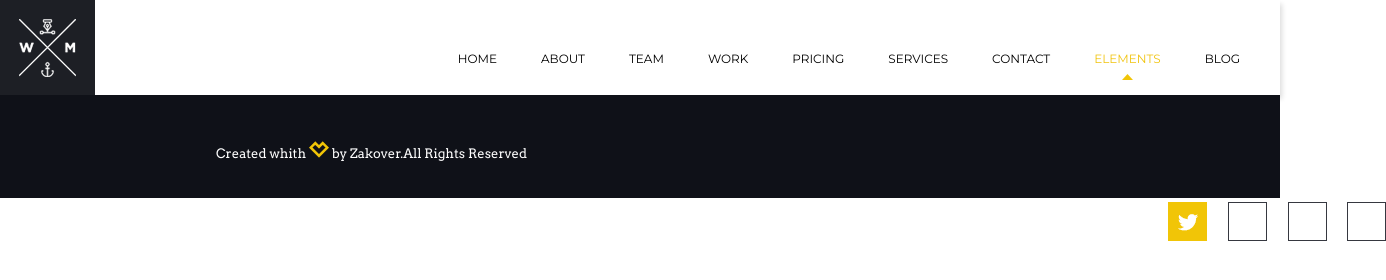
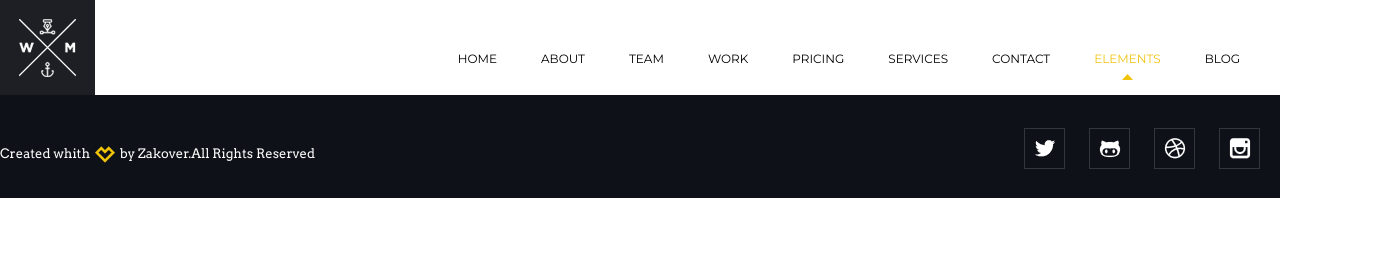
Before and after one commit to VladSerdiuk750/My_first_blog, a plain HTML site: page index.html in a window 1280 px wide. Shown: the whole page, 1386 px wide, since content can reach past the window. Drawn offline with Linux system fonts and the light colour scheme.

Commit message:
Week 2: Footer styling

```diff
--- a/css/style.css
+++ b/css/style.css
@@ -5,6 +5,8 @@
     padding: 0;
 }
 
+/* Style Parents block Header
+-------------------------------------*/
 header {
     width: 100%;
     height: 95px;
@@ -65,30 +67,75 @@ nav .active {
     background-position: bottom center;
     padding-bottom: 14px;
 }
+
 footer {
-    position: absolute;
+    position: relative;
     display: block;
     width: 100%;
     height: 103px;
-    margin-bottom: 0px;
     background-color: #0f1118;
 }
+
 footer .copyright {
     color: #ffffff;
+    display: inline-block;
     font: 400 13px / 26px Arvo;
-    margin-bottom: 44px;
-    margin-right: 1058px;
-    margin-left: 216px;
-    margin-top: 46px;
+    padding-top: 46px;
     width: 325px;
     height: 17px;
 }
+
+footer .copyright-logo {
+    margin-left: 2px;
+    margin-right: 2px;
+    display: inline-block;
+    vertical-align: middle;
+}
+
 footer .social {
-    width: 218px;
+    position: relative;
+    display: inline-block;
+    margin-top: 32px;
+}
+
+footer .social li {
+    list-style-type: none;
+    display: inline-block;
+    margin-right: 20px;
+}
+
+footer .social a {
+    display: block;
+    width: 39px;
     height: 39px;
-    background: url(Social.png);
-    margin-top: 32px;
-    margin-left: 1168px;
-    margin-right: 213px;
-    margin-bottom: 32px;
+    font-size: 0;
+    border: 1px solid #34363D;
 }
+
+footer .social .twitter {
+    background-image: url(images/twitter.png);
+    background-repeat: no-repeat;
+    background-position: center;
+}
+
+footer .social .github {
+    background-image: url(images/github.png);
+    background-repeat: no-repeat;
+    background-position: center;
+}
+
+footer .social .dribbble {
+    background-image: url(images/dribbble.png);
+    background-repeat: no-repeat;
+    background-position: center;
+}
+
+footer .social .instagram {
+    background-image: url(images/instagram.png);
+    background-repeat: no-repeat;
+    background-position: center;
+}
+
+footer .social a:hover {
+    background-color: #f1c40f;
+}
--- a/index.html
+++ b/index.html
@@ -31,12 +31,18 @@
         </section>
         <footer>
             <div class="copyright">
-                Created whith
-                <img class="img" height="17" width="20" src="images/%EE%8C%83.png" >
-                by Zakover.All Rights Reserved
+                <span>Created whith</span>
+                <img class="copyright-logo" height="17" width="20" src="images/%EE%8C%83.png" >
+                <span>by Zakover.All Rights Reserved</span>
             </div>
-            <div class="social">
-            </div>
+            <nav class="social">
+                <ul>
+                    <li><a href="http://twitter.com" class="twitter">Twiter</a></li>
+                    <li><a href="http://github.com" class="github">Github</a></li>
+                    <li><a href="http://dribbble.com" class="dribbble">Dribbble</a></li>
+                    <li><a href="http://instagram.com" class="instagram">Instagram</a></li>
+                </ul>
+            </nav>
         </footer>
     </body>
 </html>
```
Also changed, not shown: css/images/Rectangle-23-copy.png (added), css/images/dribbble.png (added), css/images/github.png (added), css/images/instagram.png (added), css/images/twitter.png (added).
